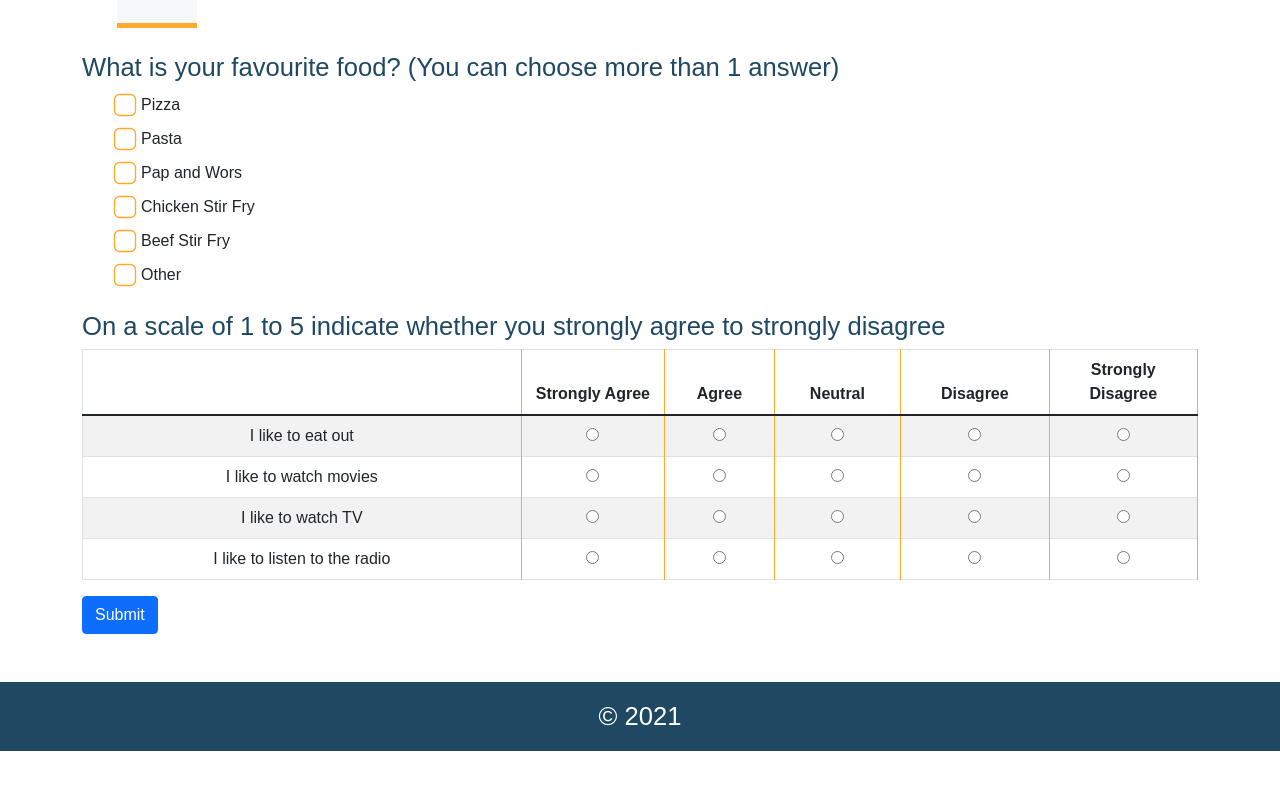
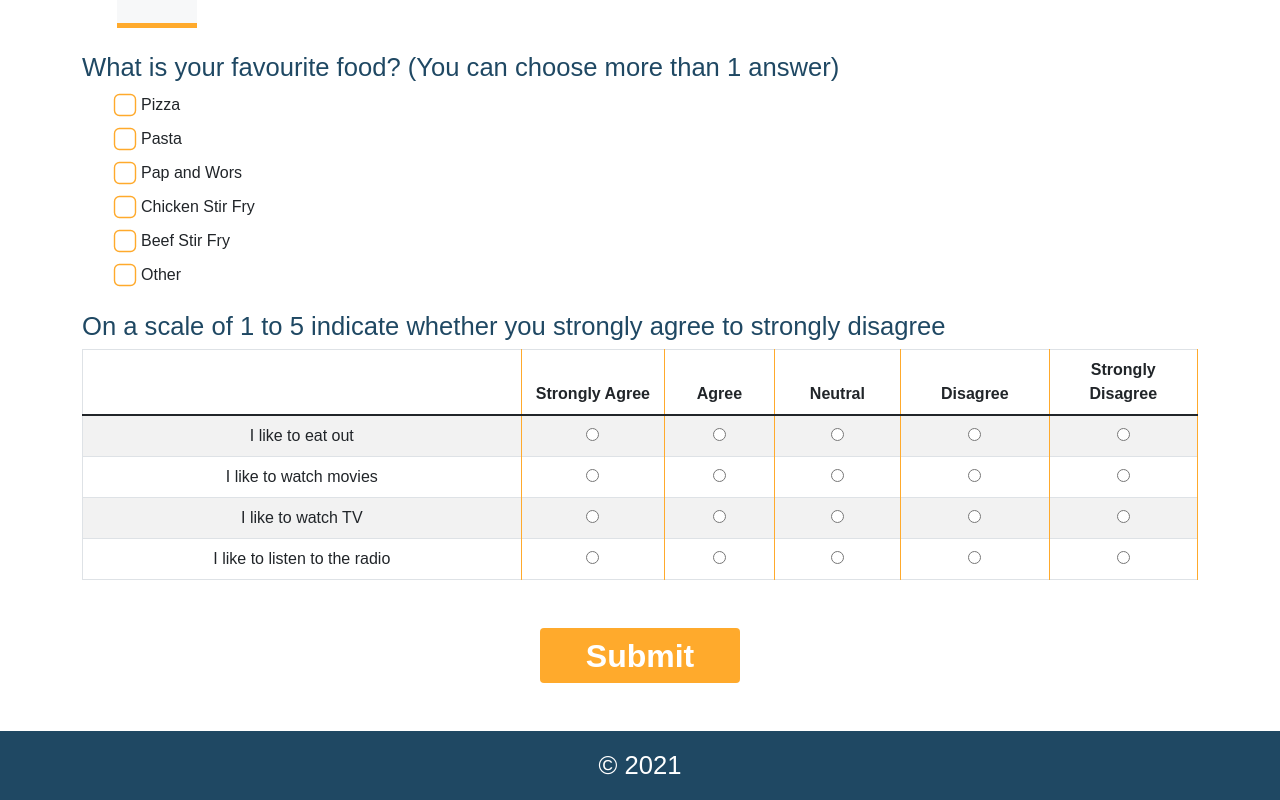
Before and after one commit to pmadinga/tshimolong, a React (Create React App) app: page /survey in a window 1280 px wide. Shown: the part 475-1275 px from the top of the page. Before the commit the page ends 1226 px from the top, so only its background shows below. Built offline with nearby package versions, Linux system fonts and the light colour scheme.

Commit message:
Form data extraction

```diff
--- a/package.json
+++ b/package.json
@@ -10,6 +10,7 @@
     "react": "^17.0.2",
     "react-bootstrap": "^2.0.0",
     "react-dom": "^17.0.2",
+    "react-hook-form": "^7.17.5",
     "react-router-dom": "^5.3.0",
     "react-scripts": "4.0.3",
     "web-vitals": "^1.0.1"
--- a/src/index.css
+++ b/src/index.css
@@ -160,8 +160,20 @@
   transform: scale(1.2)!important;
 }
 
-.form.btn{
-  background-color: #1F4863!important;
+.submit-form{
+  background-color: #FFAA2C!important;
+  border: none!important;
+  width: 200px;
+  height: 55px;
+  font-size: 2.0em!important;
+  padding: 0!important;
+  font-weight: 600!important;
+  transition: 0.3s ease-in-out!important;
+}
+.submit-form:hover{
+  transform: scale(1.05);
+  background-color: #FFAA2Cd0!important;
+
 }
 .site-footer{
   background-color: #1F4863!important;
--- a/src/views/pages/Survey.js
+++ b/src/views/pages/Survey.js
@@ -1,43 +1,47 @@
 // import bootstrap components
 import { Container, Form, Button, Table } from "react-bootstrap";
-
+import { useForm } from "react-hook-form";
 
 const Survey = () => {
+    const {register, handleSubmit, errors} = useForm();
+    const onSubmit = data =>{
+        console.log(data)
+    }
     return (
         <div className="survey py-5">
             <Container>
-                <Form autoComplete="off" autoComplete="off">
+                <Form onSubmit={handleSubmit(onSubmit)}>
                     <h1>Personal Details</h1>
 
                     <div className="personal-details responses">
                         <Form.Group>
                             <Form.Label>
                                 Surname
-                                <Form.Control type="text" required  autoComplete="off" />
+                                <Form.Control type="text" required {...register("surname")}/>
                             </Form.Label>
                         </Form.Group>
                         <Form.Group>
                             <Form.Label>
                                 First Names
-                                <Form.Control type="text" required/>
+                                <Form.Control type="text" required {...register("firstnames")}/>
                             </Form.Label>
                         </Form.Group>
                         <Form.Group>
                             <Form.Label>
                                 Contact Number
-                                <Form.Control type="text" required/>
+                                <Form.Control type="text" required {...register("contact-number")}/>
                             </Form.Label>
                         </Form.Group>
                         <Form.Group>
                             <Form.Label>
                                 Date
-                                <Form.Control className="date-picker" type="date" required/>
+                                <Form.Control className="date-picker" type="date" required {...register("date")}/>
                             </Form.Label>
                         </Form.Group>
                         <Form.Group>
                             <Form.Label>
                                 Age
-                                <Form.Control className="age-input" type="number" min="5" max="120"/>
+                                <Form.Control className="age-input" type="number" min="5" max="120" {...register("age")}/>
                             </Form.Label>
                         </Form.Group>
                     </div>
@@ -85,7 +89,7 @@ const Survey = () => {
                                 <tr>
                                     <td>I like to eat out</td>
                                     <td>
-                                        <input type="radio" className="form-radio-input" name="eat-out"/>
+                                        <input type="radio" className="form-radio-input" name="eat-out" required/>
                                     </td>
                                     <td>
                                         <input type="radio" className="form-radio-input" name="eat-out"/>
@@ -157,7 +161,10 @@ const Survey = () => {
                             </tbody>
                         </Table>
                     </div>
-                    <Button type="submit">Submit</Button>
+                    <div className="text-center mt-5">
+                        <Button type="submit" className="submit-form m-auto" >Submit</Button>
+                    </div>
+
                 </Form>
             </Container>
         </div>
```
Also changed, not shown: 1 other file (tests, documents, lock files or other folders).
